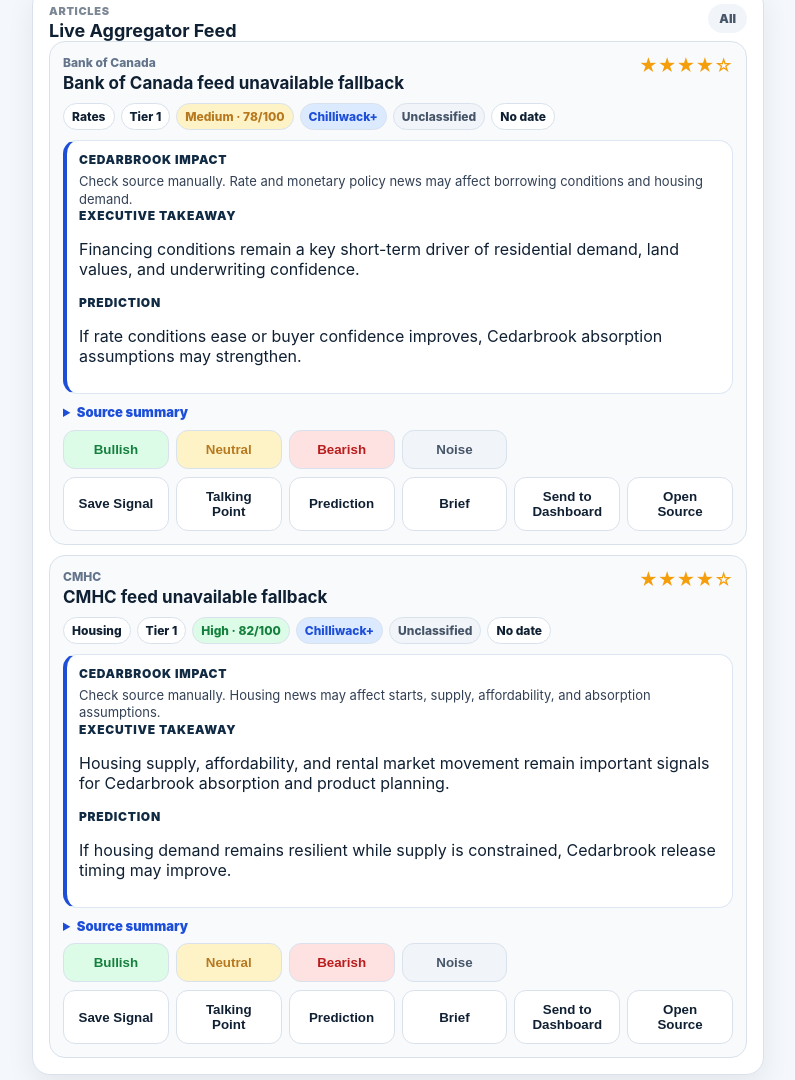
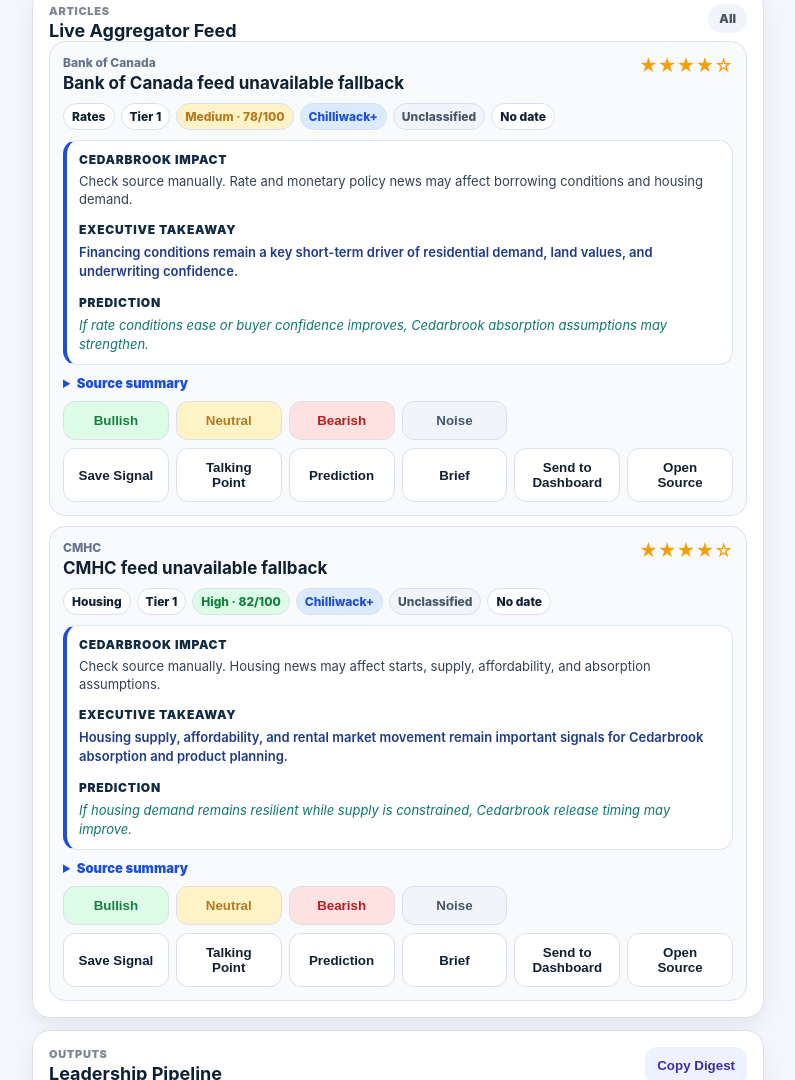
Before and after one commit to Gregor-guy/cei-pwa, a website: page news-aggregator.html in a window 1280 px wide. Shown: the part 1154-2234 px from the top of the page, without its empty margins (242-1037 px from the left). Drawn offline with Linux system fonts and the light colour scheme; no server answers.

Commit message:
Add files via upload

```diff
--- a/news-aggregator.css
+++ b/news-aggregator.css
@@ -2,24 +2,24 @@
 /* ===== Executive Intelligence ===== */
 
 .takeaway-heading,
-.prediction-*eading {
+.prediction-heading {
     margin-top: 14px;
 }
 
-*takeaway-text,
+.takeaway-text,
 .prediction-text {
-*   margin: 6px 0 0 0;
-    font-siz*: 13px;
+    margin: 6px 0 0 0;
+    font-size: 13px;
     line-height: 1.45;
-   *white-space: pre-wrap;
+    white-space: pre-wrap;
 }
 
-.takeawa*-text {
+.takeaway-text {
     color: #1e3a8a;
-    fo*t-weight: 600;
+    font-weight: 600;
 }
 
-.prediction-text*{
+.prediction-text {
     color: #0f766e;
-    font-sty*e: italic;
+    font-style: italic;
 }
```
